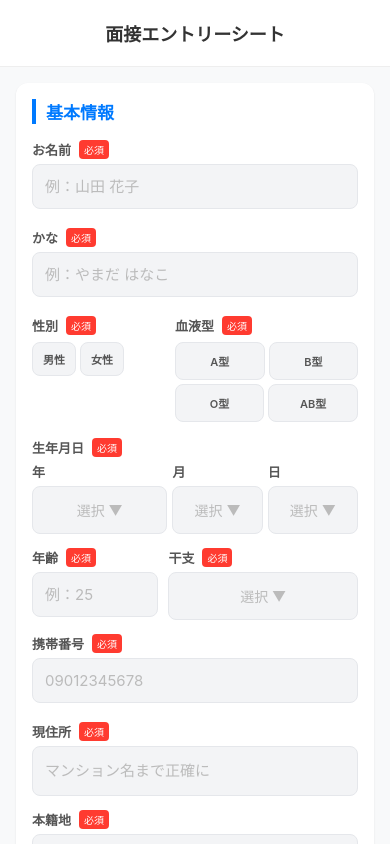
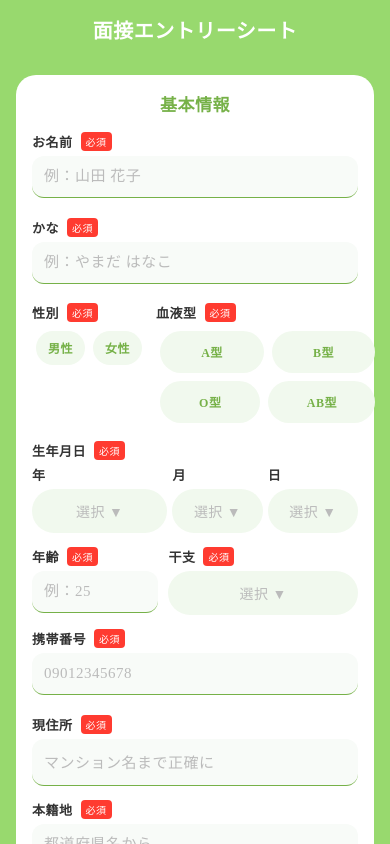
Before and after one commit to Yutojjj/interview-form, a React Native app: screen / in a window 390 px wide. Built offline with nearby package versions, Linux system fonts and the light colour scheme.

Commit message:
Update App.js

```diff
--- a/App.js
+++ b/App.js
@@ -14,7 +14,14 @@ import {
   Modal,
   FlatList,
   ActivityIndicator,
+  Pressable,
 } from 'react-native';
+
+// --- フォント・共通設定 ---
+const fontSettings = {
+  fontFamily: Platform.OS === 'ios' ? 'Hiragino Sans Round' : 'sans-serif-medium',
+  letterSpacing: 0.5,
+};
 
 // --- 共通コンポーネント ---
 const Section = ({ title, children }) => (
@@ -27,28 +34,38 @@ const Section = ({ title, children }) => (
 const InputField = ({
   label, placeholder, multiline = false, flex = 1, keyboardType = 'default',
   value, onChangeText, error = false, required = false
-}) => (
+}) => {
+  const [isFocused, setIsFocused] = useState(false);
+  return (
     <View style={[styles.inputContainer, { flex }]}>
       <View style={styles.labelRow}>
         <Text style={styles.label}>{label}</Text>
         {required && <Text style={styles.requiredTag}>必須</Text>}
       </View>
       <TextInput
-      style={[styles.input, multiline && styles.textArea, error && styles.inputError]}
+        style={[
+          styles.input,
+          multiline && styles.textArea,
+          error && styles.inputError,
+          isFocused && { borderBottomColor: '#76B148', borderBottomWidth: 2 }
+        ]}
         placeholder={placeholder}
         placeholderTextColor="#bbb"
         multiline={multiline}
         keyboardType={keyboardType}
         value={value}
         onChangeText={onChangeText}
+        selectionColor="#76B148"
+        onFocus={() => setIsFocused(true)}
+        onBlur={() => setIsFocused(false)}
       />
       {error && <Text style={styles.errorText}>この項目は入力必須です</Text>}
     </View>
   );
+};
 
 const DropdownSelector = ({ label, options, selectedValue, onSelect, error, required, flex = 1 }) => {
   const [modalVisible, setModalVisible] = useState(false);
-
   return (
     <View style={[styles.inputContainer, { flex }]}>
       <View style={styles.labelRow}>
@@ -63,27 +80,17 @@ const DropdownSelector = ({ label, options, selectedValue, onSelect, error, requ
           {selectedValue || "選択 ▼"}
         </Text>
       </TouchableOpacity>
-
       <Modal transparent={true} visible={modalVisible} animationType="slide">
-        <TouchableOpacity
-          style={styles.modalOverlay}
-          activeOpacity={1}
-          onPress={() => setModalVisible(false)}
-        >
+        <TouchableOpacity style={styles.modalOverlay} activeOpacity={1} onPress={() => setModalVisible(false)}>
           <View style={styles.modalContent}>
-            <View style={styles.modalHeader}>
-              <Text style={styles.modalTitle}>{label}を選択</Text>
-            </View>
+            <View style={styles.modalHeader}><Text style={styles.modalTitle}>{label}を選択</Text></View>
             <FlatList
               data={options}
               keyExtractor={(item) => item.toString()}
               renderItem={({ item }) => (
                 <TouchableOpacity
                   style={styles.modalItem}
-                  onPress={() => {
-                    onSelect(item.toString());
-                    setModalVisible(false);
-                  }}
+                  onPress={() => { onSelect(item.toString()); setModalVisible(false); }}
                 >
                   <Text style={styles.modalItemText}>{item}</Text>
                   {selectedValue === item.toString() && <Text style={styles.checkmark}>✓</Text>}
@@ -93,7 +100,6 @@ const DropdownSelector = ({ label, options, selectedValue, onSelect, error, requ
           </View>
         </TouchableOpacity>
       </Modal>
-      {error && <Text style={styles.errorText}>未選択</Text>}
     </View>
   );
 };
@@ -106,16 +112,19 @@ const SelectButtons = ({ label, options, selectedValue, onSelect, error, require
     </View>
     <View style={[styles.buttonRow, error && styles.inputError, { borderWidth: error ? 1 : 0, borderRadius: 8 }]}>
       {options.map((opt) => (
-        <TouchableOpacity
+        <Pressable
           key={opt}
-          style={[styles.selectBtn, customBtnStyle, selectedValue === opt && styles.selectBtnActive]}
+          style={({ pressed }) => [
+            styles.selectBtn, customBtnStyle,
+            selectedValue === opt && styles.selectBtnActive,
+            pressed && styles.selectBtnPressed
+          ]}
           onPress={() => onSelect(opt)}
         >
           <Text style={[styles.selectBtnText, selectedValue === opt && styles.selectBtnTextActive]}>{opt}</Text>
-        </TouchableOpacity>
+        </Pressable>
       ))}
     </View>
-    {error && <Text style={styles.errorText}>選択してください</Text>}
   </View>
 );
 
@@ -129,20 +138,23 @@ const MultiSelectButtons = ({ label, options, selectedValues, onToggle, error, r
       {options.map((opt) => {
         const isActive = selectedValues.includes(opt);
         return (
-          <TouchableOpacity
+          <Pressable
             key={opt}
-            style={[styles.selectBtn, isActive && styles.selectBtnActive]}
+            style={({ pressed }) => [
+              styles.selectBtn,
+              isActive && styles.selectBtnActive,
+              pressed && styles.selectBtnPressed
+            ]}
             onPress={() => onToggle(opt)}
           >
             <Text style={[styles.selectBtnText, isActive && styles.selectBtnTextActive]}>{opt}</Text>
-          </TouchableOpacity>
+          </Pressable>
         );
       })}
     </View>
   </View>
 );
 
-// --- 職歴カードコンポーネント（データ保存できるように修正） ---
 const WorkHistoryCard = ({ symbol, prefix, data, updateField }) => (
   <View style={styles.historyCard}>
     <Text style={styles.historyLabel}>職歴 {symbol}</Text>
@@ -161,20 +173,14 @@ export default function App() {
   const [isAgreed, setIsAgreed] = useState(false);
   const [submitError, setSubmitError] = useState("");
   const [isSubmitting, setIsSubmitting] = useState(false);
+  const [isSent, setIsSent] = useState(false);
 
-  // --- 状態管理（職歴の項目もすべて追加） ---
   const [form, setForm] = useState({
     name: '', kana: '', gender: '', bloodType: '',
-    birthYear: '', birthMonth: '', birthDay: '',
-    age: '', zodiac: '',
-    phone: '', address: '', domicile: '', height: '', weight: '',
-    jobDay: '', jobNight: '', education: '', nightJobExp: '',
-    livingStatus: '', livingStatusCustom: '',
-    language: [], languageCustom: '',
-    emergencyName: '', emergencyRelationship: '', emergencyPhone: '', emergencyAddress: '',
-    hireCondition: '',
-    applyMethod: '', applyMethodCustom: '', introducer: '',
-    daysPerWeek: '', availableDays: [], workTime: '', workTimeCustom: '',
+    birthYear: '', birthMonth: '', birthDay: '', age: '', zodiac: '', phone: '', address: '', domicile: '', height: '', weight: '',
+    jobDay: '', jobNight: '', education: '', nightJobExp: '', livingStatus: '', livingStatusCustom: '',
+    language: [], languageCustom: '', emergencyName: '', emergencyRelationship: '', emergencyPhone: '', emergencyAddress: '',
+    hireCondition: '', applyMethod: '', applyMethodCustom: '', introducer: '', daysPerWeek: '', availableDays: [], workTime: '', workTimeCustom: '',
     debt: '', transport: '', transportCustom: '', tattoo: '', tattooDetail: '',
     workHistory1Name: '', workHistory1Wage: '', workHistory1Period: '', workHistory1QuitDate: '', workHistory1QuitReason: '',
     workHistory2Name: '', workHistory2Wage: '', workHistory2Period: '', workHistory2QuitDate: '', workHistory2QuitReason: '',
@@ -190,41 +196,25 @@ export default function App() {
 
   const updateField = (key, value) => {
     let newForm = { ...form, [key]: value };
-    if (key === 'hireCondition') {
-        newForm.workTime = '';
-        newForm.workTimeCustom = '';
-    }
-    if (key === 'applyMethod' && !['紹介', 'WARPスタッフの紹介'].includes(value)) {
-        newForm.introducer = '';
-    }
+    if (key === 'hireCondition') { newForm.workTime = ''; newForm.workTimeCustom = ''; }
+    if (key === 'applyMethod' && !['紹介', 'WARPスタッフの紹介'].includes(value)) { newForm.introducer = ''; }
     setForm(newForm);
-    if (value && value.toString().trim() !== '') {
-      setErrors(prev => ({ ...prev, [key]: false }));
-    }
+    setIsSent(false);
+    if (value && value.toString().trim() !== '') { setErrors(prev => ({ ...prev, [key]: false })); }
     setSubmitError("");
   };
 
   const toggleMulti = (key, val) => {
     let list = [...form[key]];
-    if (list.includes(val)) { list = list.filter(v => v !== val); }
-    else { list.push(val); }
+    if (list.includes(val)) { list = list.filter(v => v !== val); } else { list.push(val); }
     updateField(key, list);
   };
 
   const handleViewSubmit = async () => {
-    setSubmitError("");
+    setSubmitError(""); setIsSent(false);
     let newErrors = {};
-    const requiredList = [
-      'name', 'kana', 'gender', 'bloodType', 'birthYear', 'birthMonth', 'birthDay', 'age', 'zodiac',
-      'phone', 'address', 'domicile', 'jobDay', 'jobNight', 'education', 'nightJobExp', 'livingStatus',
-      'emergencyName', 'emergencyRelationship', 'emergencyPhone', 'emergencyAddress',
-      'hireCondition', 'applyMethod', 'daysPerWeek', 'workTime'
-    ];
-
-    requiredList.forEach(key => {
-      if (!form[key] || form[key].toString().trim() === '') newErrors[key] = true;
-    });
-
+    const requiredList = ['name', 'kana', 'gender', 'bloodType', 'birthYear', 'birthMonth', 'birthDay', 'age', 'zodiac', 'phone', 'address', 'jobDay', 'jobNight', 'education', 'nightJobExp', 'hireCondition', 'applyMethod', 'daysPerWeek', 'workTime'];
+    requiredList.forEach(key => { if (!form[key] || form[key].toString().trim() === '') newErrors[key] = true; });
     if (form.language.length === 0) newErrors.language = true;
     if (form.availableDays.length === 0) newErrors.availableDays = true;
 
@@ -237,33 +227,17 @@ export default function App() {
 
     setIsSubmitting(true);
     try {
-      // ⚠️ あなたのGASのURLに書き換えてください
       const GAS_URL = "https://script.google.com/macros/s/AKfycbw-XvwjckIsD2AiesVpEBigiXGsYTH-jl4_FLqcbrvbymyFPlGuOGeksi-UozMxjubBsw/exec";
-
       const searchParams = new URLSearchParams();
       Object.keys(form).forEach(key => {
-        if (Array.isArray(form[key])) {
-          searchParams.append(key, form[key].join(', '));
-        } else {
-          searchParams.append(key, form[key]);
-        }
+        if (Array.isArray(form[key])) { searchParams.append(key, form[key].join(', ')); } else { searchParams.append(key, form[key]); }
       });
       searchParams.append('timestamp', new Date().toLocaleString('ja-JP'));
-
-      await fetch(GAS_URL, {
-        method: 'POST',
-        mode: 'no-cors',
-        headers: {
-          'Content-Type': 'application/x-www-form-urlencoded',
-        },
-        body: searchParams.toString(),
-      });
-
-      Alert.alert("送信完了", "スプレッドシートへの保存処理を開始しました。\n反映まで数秒お待ちください。");
-
+      await fetch(GAS_URL, { method: 'POST', mode: 'no-cors', headers: { 'Content-Type': 'application/x-www-form-urlencoded' }, body: searchParams.toString() });
+      setIsSent(true);
+      Alert.alert("送信完了", "反映まで数秒お待ちください。");
     } catch (e) {
-      console.error(e);
-      setSubmitError("通信エラーが発生しました。ネットワーク設定を確認してください。");
+      setSubmitError("通信エラーが発生しました。");
     } finally {
       setIsSubmitting(false);
     }
@@ -274,30 +248,25 @@ export default function App() {
       <KeyboardAvoidingView behavior={Platform.OS === 'ios' ? 'padding' : 'height'} style={{flex: 1}}>
         <View style={styles.header}><Text style={styles.headerTitle}>面接エントリーシート</Text></View>
         <ScrollView style={styles.scrollView} contentContainerStyle={styles.content}>
-
           <Section title="基本情報">
             <InputField label="お名前" placeholder="例：山田 花子" required value={form.name} onChangeText={(v) => updateField('name', v)} error={errors.name} />
             <InputField label="かな" placeholder="例：やまだ はなこ" required value={form.kana} onChangeText={(v) => updateField('kana', v)} error={errors.kana} />
-
             <View style={styles.row}>
               <SelectButtons label="性別" options={['男性', '女性']} required selectedValue={form.gender} onSelect={(v) => updateField('gender', v)} error={errors.gender} customBtnStyle={{ minWidth: '40%', paddingVertical: 8 }} />
               <View style={{ width: 10 }} />
               <SelectButtons label="血液型" options={['A型', 'B型', 'O型', 'AB型']} required selectedValue={form.bloodType} onSelect={(v) => updateField('bloodType', v)} error={errors.bloodType} />
             </View>
-
             <View style={styles.labelRow}><Text style={styles.label}>生年月日</Text><Text style={styles.requiredTag}>必須</Text></View>
             <View style={styles.row}>
               <DropdownSelector flex={3} options={years} selectedValue={form.birthYear} onSelect={(v) => updateField('birthYear', v)} error={errors.birthYear} label="年" />
               <View style={{ width: 5 }} /><DropdownSelector flex={2} options={months} selectedValue={form.birthMonth} onSelect={(v) => updateField('birthMonth', v)} error={errors.birthMonth} label="月" />
               <View style={{ width: 5 }} /><DropdownSelector flex={2} options={days} selectedValue={form.birthDay} onSelect={(v) => updateField('birthDay', v)} error={errors.birthDay} label="日" />
             </View>
-
             <View style={styles.row}>
               <InputField label="年齢" placeholder="例：25" required keyboardType="numeric" value={form.age} onChangeText={(v) => updateField('age', v)} error={errors.age} flex={1} />
               <View style={{ width: 10 }} />
               <DropdownSelector label="干支" options={zodiacOptions} required selectedValue={form.zodiac} onSelect={(v) => updateField('zodiac', v)} error={errors.zodiac} flex={1.5} />
             </View>
-
             <InputField label="携帯番号" placeholder="09012345678" keyboardType="phone-pad" required value={form.phone} onChangeText={(v) => updateField('phone', v)} error={errors.phone} />
             <InputField label="現住所" placeholder="マンション名まで正確に" multiline required value={form.address} onChangeText={(v) => updateField('address', v)} error={errors.address} />
             <InputField label="本籍地" placeholder="都道府県名から" required value={form.domicile} onChangeText={(v) => updateField('domicile', v)} error={errors.domicile} />
@@ -322,7 +291,7 @@ export default function App() {
             <InputField label="氏名" placeholder="例：山田 太郎" required value={form.emergencyName} onChangeText={(v) => updateField('emergencyName', v)} error={errors.emergencyName} />
             <InputField label="続柄" placeholder="例：父、母、姉、友人など" required value={form.emergencyRelationship} onChangeText={(v) => updateField('emergencyRelationship', v)} error={errors.emergencyRelationship} />
             <InputField label="電話番号" placeholder="例：090-0000-0000" required keyboardType="phone-pad" value={form.emergencyPhone} onChangeText={(v) => updateField('emergencyPhone', v)} error={errors.emergencyPhone} />
-            <InputField label="住所" placeholder="例：東京都港区六本木1-2-3 ○○マンション101" required multiline value={form.emergencyAddress} onChangeText={(v) => updateField('emergencyAddress', v)} error={errors.emergencyAddress} />
+            <InputField label="住所" placeholder="例：東京都港区六本木1-2-3" required multiline value={form.emergencyAddress} onChangeText={(v) => updateField('emergencyAddress', v)} error={errors.emergencyAddress} />
           </Section>
 
           <Section title="勤務条件・希望">
@@ -355,21 +324,22 @@ export default function App() {
             <WorkHistoryCard symbol="③" prefix="workHistory3" data={form} updateField={updateField} />
           </Section>
 
-          <View style={styles.consentCard}><Text style={styles.consentText}>入力内容に間違いありませんか？</Text><Switch value={isAgreed} onValueChange={(v) => { setIsAgreed(v); setSubmitError(""); }} trackColor={{ false: "#767577", true: "#34C759" }} /></View>
+          <View style={styles.consentCardContainer}>
+            <View style={styles.consentCard}>
+              <Text style={styles.consentText}>入力内容に間違いありませんか？</Text>
+              <Switch value={isAgreed} onValueChange={(v) => setIsAgreed(v)} trackColor={{ false: "#767577", true: "#2E8B57" }} />
+            </View>
+          </View>
 
-          <TouchableOpacity
-            style={[styles.submitButton, (!isAgreed || isSubmitting) && styles.submitButtonDisabled]}
-            onPress={handleViewSubmit}
-            disabled={!isAgreed || isSubmitting}
+          <Pressable
+            onPress={handleViewSubmit} disabled={!isAgreed || isSubmitting}
+            style={({ pressed }) => [styles.submitButton, (!isAgreed || isSubmitting) && styles.submitButtonDisabled, pressed && { backgroundColor: '#007B50' }]}
           >
-            {isSubmitting ? (
-              <ActivityIndicator color="#fff" />
-            ) : (
-              <Text style={styles.submitButtonText}>内容を確認して送信</Text>
-            )}
-          </TouchableOpacity>
+            {isSubmitting ? <ActivityIndicator color="#fff" /> : <Text style={styles.submitButtonText}>内容を確認して送信</Text>}
+          </Pressable>
 
-          {submitError !== "" && <View style={styles.errorBanner}><Text style={styles.errorBannerText}>⚠️ {submitError}</Text></View>}
+          {submitError !== "" && <View style={styles.msgBanner}><Text style={styles.errorTextOnly}>{submitError}</Text></View>}
+          {isSent && <View style={styles.msgBanner}><Text style={styles.sentTextOnly}>送信されました。ありがとうございます！</Text></View>}
           <View style={{ height: 60 }} />
         </ScrollView>
       </KeyboardAvoidingView>
@@ -378,46 +348,49 @@ export default function App() {
 }
 
 const styles = StyleSheet.create({
-  safeArea: { flex: 1, backgroundColor: '#F8F9FA' },
-  header: { paddingVertical: 20, backgroundColor: '#fff', alignItems: 'center', borderBottomWidth: 1, borderBottomColor: '#EEE' },
-  headerTitle: { fontSize: 18, fontWeight: 'bold', color: '#333' },
+  safeArea: { flex: 1, backgroundColor: '#98D96E' },
+  header: { paddingVertical: 15, alignItems: 'center' },
+  headerTitle: { ...fontSettings, fontSize: 20, fontWeight: 'bold', color: '#fff' },
   scrollView: { flex: 1 },
   content: { padding: 16 },
-  section: { marginBottom: 30, backgroundColor: '#fff', borderRadius: 12, padding: 16, elevation: 2, shadowColor: '#000', shadowOffset: { width: 0, height: 1 }, shadowOpacity: 0.1, shadowRadius: 2 },
-  sectionTitle: { fontSize: 17, fontWeight: 'bold', color: '#007AFF', marginBottom: 16, borderLeftWidth: 4, borderLeftColor: '#007AFF', paddingLeft: 10 },
-  inputContainer: { marginBottom: 14, flexShrink: 1 },
+  section: { marginBottom: 20, backgroundColor: '#fff', borderRadius: 20, padding: 16, elevation: 4 },
+  sectionTitle: { ...fontSettings, fontSize: 17, fontWeight: 'bold', color: '#76B148', marginBottom: 16, textAlign: 'center' },
+  inputContainer: { marginBottom: 14 },
   labelRow: { flexDirection: 'row', alignItems: 'center', marginBottom: 5 },
-  label: { fontSize: 13, color: '#555', fontWeight: '600' },
-  requiredTag: { fontSize: 10, color: '#fff', backgroundColor: '#FF3B30', paddingHorizontal: 5, paddingVertical: 2, borderRadius: 4, marginLeft: 8, overflow: 'hidden' },
-  input: { backgroundColor: '#F3F4F6', borderRadius: 8, padding: 12, fontSize: 15, color: '#333', borderWidth: 1, borderColor: '#E5E7EB' },
-  inputError: { borderColor: '#FF3B30', backgroundColor: '#FFF5F5' },
-  errorText: { color: '#FF3B30', fontSize: 11, marginTop: 4 },
+  label: { ...fontSettings, fontSize: 13, color: '#333', fontWeight: 'bold' },
+  requiredTag: { ...fontSettings, fontSize: 10, color: '#fff', backgroundColor: '#FF3B30', paddingHorizontal: 5, paddingVertical: 2, borderRadius: 4, marginLeft: 8 },
+  input: { ...fontSettings, backgroundColor: '#F8FBF8', borderRadius: 12, padding: 12, fontSize: 15, color: '#333', borderBottomWidth: 1, borderBottomColor: '#76B148' },
+  inputError: { borderColor: '#FF3B30' },
+  errorText: { ...fontSettings, color: '#FF3B30', fontSize: 11, marginTop: 4 },
   textArea: { height: 70, textAlignVertical: 'top' },
   row: { flexDirection: 'row', justifyContent: 'space-between', alignItems: 'flex-start' },
-  buttonRow: { flexDirection: 'row', flexWrap: 'wrap', marginHorizontal: -2 },
-  selectBtn: { flexGrow: 1, minWidth: '45%', maxWidth: '48%', backgroundColor: '#F3F4F6', padding: 10, borderRadius: 8, alignItems: 'center', borderWidth: 1, borderColor: '#E5E7EB', margin: 2 },
-  selectBtnActive: { backgroundColor: '#007AFF', borderColor: '#007AFF' },
-  selectBtnText: { fontSize: 11, color: '#555', fontWeight: '600' },
+  buttonRow: { flexDirection: 'row', flexWrap: 'wrap' },
+  selectBtn: { flexGrow: 1, minWidth: '45%', backgroundColor: '#F1F9EE', padding: 12, borderRadius: 25, alignItems: 'center', margin: 4 },
+  selectBtnActive: { backgroundColor: '#76B148' },
+  selectBtnPressed: { backgroundColor: '#F2F2F2' },
+  selectBtnText: { ...fontSettings, fontSize: 12, color: '#76B148', fontWeight: 'bold' },
   selectBtnTextActive: { color: '#fff' },
-  dropdownTrigger: { backgroundColor: '#F3F4F6', borderRadius: 8, padding: 12, borderWidth: 1, borderColor: '#E5E7EB', minHeight: 48, justifyContent: 'center' },
-  dropdownText: { fontSize: 14, color: '#333', textAlign: 'center' },
+  dropdownTrigger: { backgroundColor: '#F1F9EE', borderRadius: 25, padding: 12, alignItems: 'center' },
+  dropdownText: { ...fontSettings, fontSize: 14, color: '#333' },
   modalOverlay: { flex: 1, backgroundColor: 'rgba(0,0,0,0.5)', justifyContent: 'flex-end' },
-  modalContent: { backgroundColor: '#fff', borderTopLeftRadius: 20, borderTopRightRadius: 20, maxHeight: '50%' },
+  modalContent: { backgroundColor: '#fff', borderTopLeftRadius: 30, borderTopRightRadius: 30 },
   modalHeader: { padding: 16, borderBottomWidth: 1, borderBottomColor: '#EEE', alignItems: 'center' },
-  modalTitle: { fontSize: 16, fontWeight: 'bold', color: '#333' },
-  modalItem: { padding: 16, borderBottomWidth: 1, borderBottomColor: '#F9FAFB', flexDirection: 'row', justifyContent: 'space-between', alignItems: 'center' },
-  modalItemText: { fontSize: 16, color: '#333' },
-  checkmark: { color: '#007AFF', fontWeight: 'bold' },
+  modalTitle: { ...fontSettings, fontSize: 16, fontWeight: 'bold' },
+  modalItem: { padding: 16, borderBottomWidth: 1, borderBottomColor: '#F9FAFB', flexDirection: 'row', justifyContent: 'space-between' },
+  modalItemText: { ...fontSettings, fontSize: 16 },
+  checkmark: { color: '#76B148', fontWeight: 'bold' },
   dynamicSection: { marginTop: 10, borderTopWidth: 1, borderTopColor: '#EEE', paddingTop: 15 },
   workTimeHeader: { marginBottom: 8 },
-  workTimeNotice: { fontSize: 12, color: '#FF3B30', fontWeight: 'bold' },
-  consentCard: { flexDirection: 'row', alignItems: 'center', backgroundColor: '#FFF', padding: 16, borderRadius: 12, marginBottom: 20, borderWidth: 1, borderColor: '#34C759' },
-  consentText: { flex: 1, fontSize: 13, color: '#333', fontWeight: '600' },
-  submitButton: { backgroundColor: '#007AFF', padding: 18, borderRadius: 12, alignItems: 'center' },
-  submitButtonDisabled: { backgroundColor: '#B0C4DE' },
-  submitButtonText: { color: '#fff', fontSize: 16, fontWeight: 'bold' },
-  errorBanner: { marginTop: 15, padding: 12, backgroundColor: '#FFF5F5', borderRadius: 8, borderWidth: 1, borderColor: '#FF3B30', alignItems: 'center' },
-  errorBannerText: { color: '#FF3B30', fontSize: 14, fontWeight: 'bold', textAlign: 'center' },
+  workTimeNotice: { ...fontSettings, fontSize: 12, color: '#FF3B30', fontWeight: 'bold' },
+  consentCardContainer: { backgroundColor: '#fff', borderRadius: 20, padding: 8, marginBottom: 20, elevation: 4 },
+  consentCard: { flexDirection: 'row', alignItems: 'center', backgroundColor: '#F1F9EE', padding: 16, borderRadius: 15 },
+  consentText: { ...fontSettings, flex: 1, fontSize: 13, color: '#333', fontWeight: 'bold' },
+  submitButton: { backgroundColor: '#76B148', padding: 18, borderRadius: 30, alignItems: 'center', elevation: 2 },
+  submitButtonDisabled: { backgroundColor: '#CCC' },
+  submitButtonText: { ...fontSettings, color: '#fff', fontSize: 16, fontWeight: 'bold' },
   historyCard: { backgroundColor: '#F9FAFB', borderRadius: 10, padding: 12, marginBottom: 15, borderWidth: 1, borderColor: '#ECEEF1' },
-  historyLabel: { fontSize: 14, fontWeight: 'bold', color: '#444', marginBottom: 10 },
+  historyLabel: { ...fontSettings, fontSize: 16, fontWeight: 'bold', color: '#2E8B57', marginBottom: 10 },
+  msgBanner: { marginTop: 15, alignItems: 'center' },
+  errorTextOnly: { ...fontSettings, color: '#FF3B30', fontSize: 14, fontWeight: 'bold', textAlign: 'center' },
+  sentTextOnly: { ...fontSettings, color: '#FF3B30', fontSize: 16, fontWeight: 'bold', textAlign: 'center' },
 });
```
Lines whose indentation alone changed are shown as unchanged.
